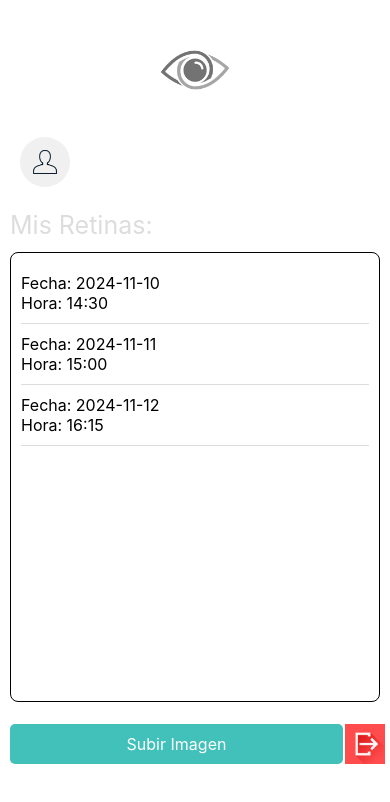
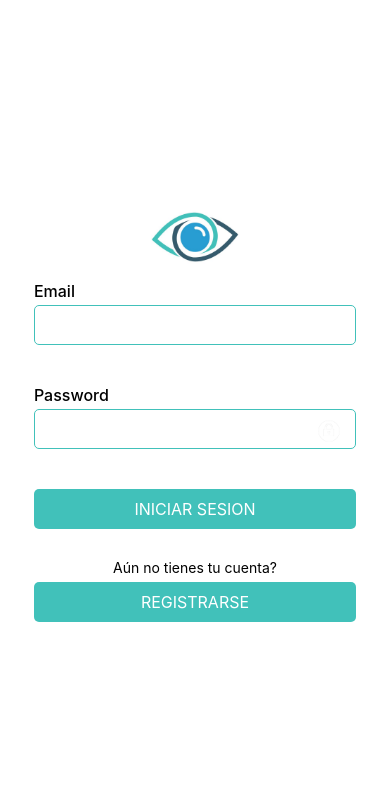
Before and after one commit to GianmarcoZodda/Brisa-React-Native, a React Native app: screen /Profile in a window 390 px wide. Shown: the top 802 px of the page. Built offline with nearby package versions, Linux system fonts and the light colour scheme.

Commit message:
Arreglo Error TEXT

```diff
--- a/App.js
+++ b/App.js
@@ -9,7 +9,6 @@ import { AuthProvider } from "./data/AuthContext";
 import { UserProvider } from "./data/UserContext";
 
 import React from 'react';
-import ProfileScreen from "./presentation/screens/ProfileScreen";
 import PerfilScreen from "./presentation/screens/PerfilScreen"
 import SubirImagenScreen from "./presentation/screens/SubirImagenScreen";
 
@@ -31,7 +30,6 @@ export default function App() {
             options={{ headerShown: false }}
           />
           <Stack.Screen name="Perfil" component={withThemeContainer(PerfilScreen)} />
-          <Stack.Screen name="Profile" component={withThemeContainer(ProfileScreen)} />
           <Stack.Screen name="SubirImagen" component={withThemeContainer(SubirImagenScreen)} />
         </Stack.Navigator>
       </NavigationContainer>
--- a/presentation/components/BottomBar.jsx
+++ b/presentation/components/BottomBar.jsx
@@ -3,9 +3,7 @@ import { createBottomTabNavigator } from "@react-navigation/bottom-tabs";
 import { Ionicons } from "@expo/vector-icons";
 import { useAppTheme } from '../../data/ThemeContext'
 import HomeScreen from "../screens/HomeScreen";
-import ProfileScreen from "../screens/ProfileScreen";
 import { withThemeContainer } from "../hooks/HookContainer"
-import AddImgScreen from "../screens/SubirImagenScreen";
 import AboutUsScreen from "../screens/AboutUsScreen";
 import SettingsScreen from "../screens/SettingsScreen";
 import PerfilScreen from "../screens/PerfilScreen";
@@ -50,7 +48,7 @@ const BottomTabNavigator = () => {
             />
 
             <Tab.Screen
-                name="Profile"
+                name="Perfil"
                 component={withThemeContainer(PerfilScreen)}
                 options={{
                     tabBarIcon: ({ focused }) => {
--- a/presentation/components/UserImages.jsx
+++ b/presentation/components/UserImages.jsx
@@ -25,7 +25,7 @@ const UserImages = ({ images }) => {
           return (
             <View style={styles.imageCard}>
               <Image
-                source={{ uri: `http://192.168.100.201:3000/${correctedPath}` }} // Ajusta la URL base si es necesario
+                source={{ uri: `${API_URL_BACKEND}${correctedPath}` }} // Ajusta la URL base si es necesario
                 style={styles.image}
               />
               <Text style={[styles.imageText, { color: theme.inverseBackground }]}>
--- a/presentation/screens/PerfilScreen.js
+++ b/presentation/screens/PerfilScreen.js
@@ -5,8 +5,8 @@ import { useTheme } from '../../utils/theme';
 import strings from '../../utils/strings/strings';
 import EyeIcon from "../components/EyeIcon";
 import axios from 'axios';
-import API_URL_BACKEND from "../../data/api/apiUrl";
 import UserImages from '../components/UserImages'; // Importamos el componente
+import API_URL_BACKEND from '../../data/api/apiUrl.js';
 
 const PerfilScreen = () => {
   const { user, token } = useAuth();
--- a/presentation/screens/ProfileScreen.js
+++ /dev/null
@@ -1,132 +0,0 @@
-import React, { useState, useEffect } from 'react';
-import { View, StyleSheet, Image, TouchableOpacity, FlatList, Text } from 'react-native';
-import { useNavigation, useRoute } from '@react-navigation/native';
-import logoTransp from '../../assets/logoTransparente.png';
-import Btn from '../../presentation/components/Btn';
-import strings from '../../utils/strings/strings';
-import logoutIcon from '../../assets/logout.png';
-import RetinaCard from '../components/RetinaCard';
-import retina1 from '../../assets/retina1.jpg';
-import retina2 from '../../assets/retina2.jpg';
-import retina3 from '../../assets/retina3.jpg';
-
-const ProfileScreen = ({imagen, fecha, horario}) => {
-  const navigation = useNavigation();
-  const route = useRoute();
-
-  const [profile, setProfile] = useState({
-    profilePic: require('../../assets/persona.jpg')
-  });
-  const [miniCards, setMiniCards] = useState([
-    { id: '1', miniatura: retina1, fecha: '2024-11-10', horario: '14:30' },
-    { id: '2', miniatura: retina2, fecha: '2024-11-11', horario: '15:00' },
-    { id: '3', miniatura: retina3, fecha: '2024-11-12', horario: '16:15' },
-  ]);
-
-  useEffect(() => {
-    if (route.params?.imagen) {
-      const nuevaImagen = {
-        id: `${miniCards.length + 1}`,
-        miniatura: { uri: route.params.imagen },
-        fecha: route.params.fecha,
-        horario: route.params.horario,
-      };
-      setMiniCards([nuevaImagen, ...miniCards]);
-    }
-  }, [route.params]);
-
-  const subirImagen = () => {
-    navigation.navigate("SubirImagen");
-  };
-
-  const handleLogout = () => {
-    console.log('Logica Logout');
-  };
-
-  return (
-    <View style={styles.container}>
-      <Image source={logoTransp} style={styles.logo} resizeMode="contain" />
-
-      <View style={styles.profileContainer}>
-        <Image source={profile.profilePic} style={styles.profilePic} resizeMode="contain" />
-        <Text style={styles.username}>{profile.username}</Text>
-      </View>
-
-      <Text style={styles.retinasText}>Mis Retinas:</Text>
-
-      <View style={styles.retinaListContainer}>
-        <FlatList
-          data={miniCards}
-          renderItem={({ item }) => (
-            <RetinaCard miniatura={item.miniatura} fecha={item.fecha} horario={item.horario} />
-          )}
-          keyExtractor={item => item.id}
-        />
-      </View>
-
-      <View style={styles.buttonContainer}>
-        <Btn text={strings.subirImagen} onPress={subirImagen} />
-        <TouchableOpacity onPress={handleLogout}>
-          <Image source={logoutIcon} style={styles.logoutIcon} resizeMode="contain" />
-        </TouchableOpacity>
-      </View>
-    </View>
-  );
-};
-
-const styles = StyleSheet.create({
-  container: {
-    flex: 1,
-    padding: 10,
-    justifyContent: 'space-between',
-  },
-  logo: {
-    width:70,
-    height: 70,
-    alignSelf: 'center',
-    marginTop : 25
-  },
-  profileContainer: {
-    flexDirection: 'row',
-    alignItems: 'center',
-    marginLeft: 10,
-  },
-  profilePic: {
-    width: 50,
-    height: 50,
-    borderRadius: 40,
-    top: 20,
-  },
-  username: {
-    fontSize: 18,
-    marginLeft: 10,
-    color: '#ddd',
-    top: 20,
-  },
-  retinasText: {
-    fontSize: 25,
-    color: '#ddd',
-    marginTop: 30,
-  },
-  retinaListContainer: {
-    height: 450,
-    borderWidth: 1,
-    borderRadius: 8,
-    padding: 10,
-  },
-  buttonContainer: {
-    flexDirection: 'row',
-    marginBottom: 40,
-    justifyContent: 'space-between',
-    marginTop: 10,
-  },
-  logoutIcon: {
-    width: 40,
-    height: 40,
-    marginLeft: 2,
-    backgroundColor: "#FF4C4C",
-  },
-});
-
-
-export default ProfileScreen;
```
